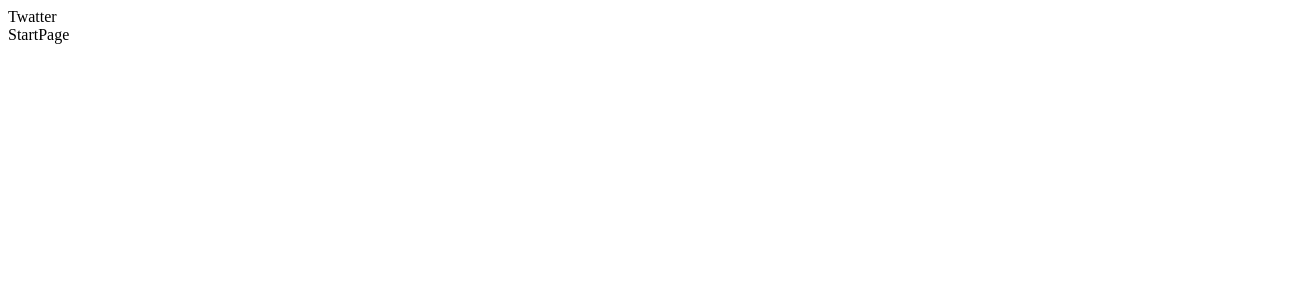
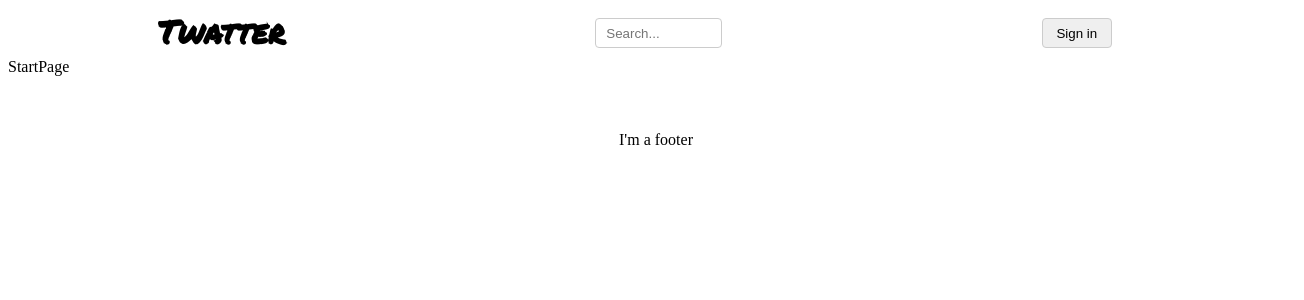
Before and after one commit to mirrenil/Twatter-UBC, a React (Create React App) app in the folder client/: page / in a window 1280 px wide. Shown: the top 300 px of the page, 1304 px wide, since content can reach past the window. Built offline with nearby package versions, Linux system fonts and the light colour scheme.

Commit message:
Made a basic header and added a mock up log in button component for now.

```diff
--- a/client/src/components/Footer.tsx
+++ b/client/src/components/Footer.tsx
@@ -0,0 +1,8 @@
+const Footer = () => {
+    return (
+        <footer className="footer">
+            <div>I'm a footer</div>
+        </footer>
+    );
+}
+export default Footer;
--- a/client/src/components/Header.tsx
+++ b/client/src/components/Header.tsx
@@ -1,4 +1,11 @@
+import LogInComponent from "./LogInComponent";
+
 const Header = () => {
-    return <div>Twatter</div>
+    return <div className="header">
+        <h1>Twatter</h1>
+        <input type="search" name="search" id="search" placeholder="Search..."/>
+        <LogInComponent/>
+
+    </div>
 };
 export default Header;
--- a/client/src/components/Layout.tsx
+++ b/client/src/components/Layout.tsx
@@ -1,4 +1,5 @@
 import { Outlet } from "react-router-dom";
+import Footer from "./Footer";
 import Header from "./Header";
 
 const Layout = () => {
@@ -7,6 +8,7 @@ const Layout = () => {
     <div>
       <Header />
       <Outlet />
+      <Footer />
     </div>
   );
 };
--- /dev/null
+++ b/client/src/components/LogInComponent.tsx
@@ -0,0 +1,8 @@
+const LogInComponent = () => {
+    return (
+    <div>
+        <button>Sign in</button>
+    </div>
+    );
+}
+export default LogInComponent;
--- a/client/src/index.css
+++ b/client/src/index.css
@@ -0,0 +1,44 @@
+@import url('https://fonts.googleapis.com/css2?family=Permanent+Marker&display=swap');
+
+
+h1 {
+    font-family: 'Permanent Marker',
+        cursive;
+    margin: 0;
+}
+
+.header {
+    display: flex;
+    justify-content: space-around;
+}
+
+input {
+    width: 10%;
+    height: 30px;
+    padding: 10px;
+    margin: 10px;
+    border: 1px solid #ccc;
+    border-radius: 4px;
+}
+
+button {
+    width: 70px;
+    height: 30px;
+    padding: 2px;
+    margin: 10px;
+    border: 1px solid #ccc;
+    border-radius: 4px;
+}
+
+.footer {
+    display: flex;
+    justify-content: center;
+    align-items: center;
+    margin-top: 1rem;
+    padding: 1rem;
+    position: relative;
+    bottom: 0;
+    left: 0;
+    width: 100%;
+    height: 4rem;
+}
```
Also changed, not shown: 1 other file (tests, documents, lock files or other folders).
